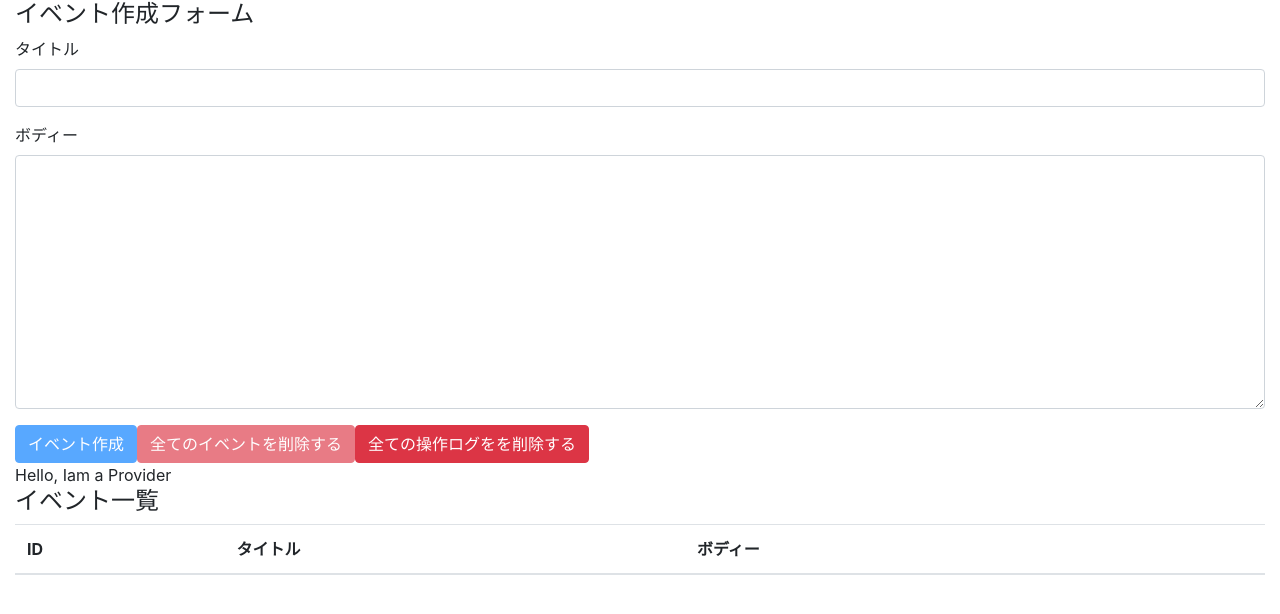
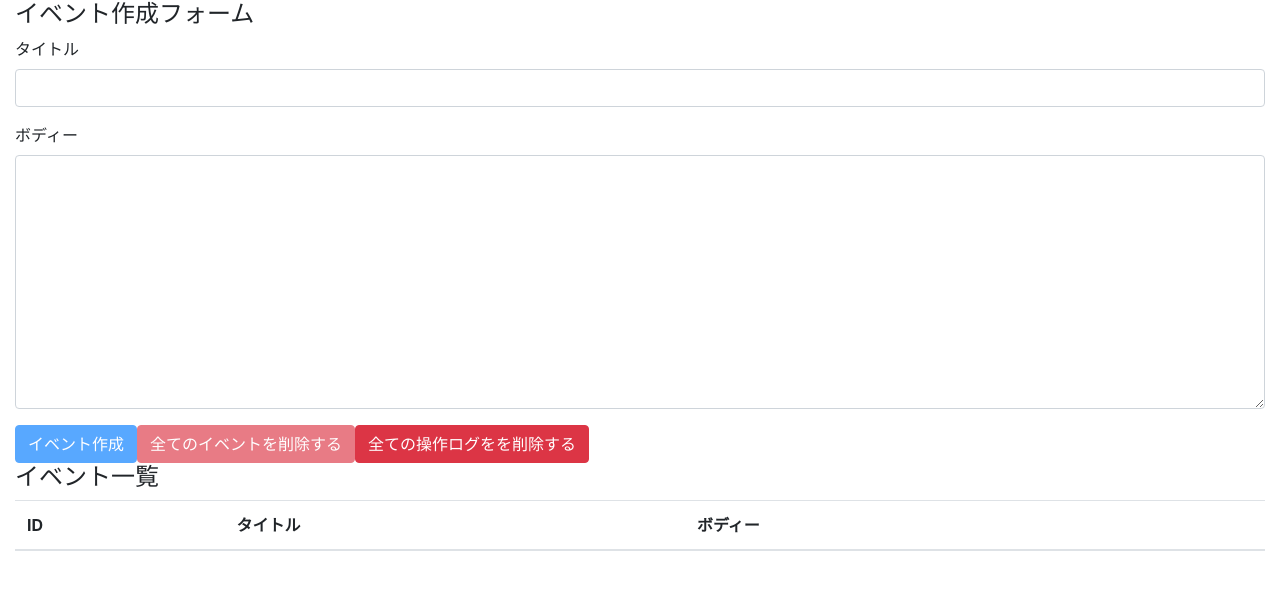
Before and after one commit to issiyda/react-hooks-101, a React (Create React App) app in the folder react-hooks-101/: page / in a window 1280 px wide. Shown: the top 614 px of the page. Built offline with nearby package versions, Linux system fonts and the light colour scheme.

Commit message:
install-redux

```diff
--- /dev/null
+++ b/package.json
@@ -0,0 +1,5 @@
+{
+  "dependencies": {
+    "redux": "4.0.1"
+  }
+}
--- a/react-hooks-101/src/components/App.js
+++ b/react-hooks-101/src/components/App.js
@@ -15,10 +15,10 @@
     const [state, dispatch] = useReducer(reducer, []);
 
     return (
-        <AppContext.Provider value={'Hello, Iam a Provider'}>
+        <AppContext.Provider value={{state, dispatch}}>
             <div className="container-fluid">
-                <EventForm state={state} dispatch={dispatch}/>
-                <Events state={state} dispatch={dispatch}/>
+                <EventForm/>
+                <Events/>
             </div>
         </AppContext.Provider>
     );
--- a/react-hooks-101/src/components/Event.js
+++ b/react-hooks-101/src/components/Event.js
@@ -1,6 +1,9 @@
-import React from "react";
+import React, {useContext} from "react";
 
-const Event = ({dispatch, event}) => {
+import AppContext from "../contexts/AppContext";
+
+const Event = ({event}) => {
+    const { dispatch } = useContext(AppContext);
     const id = event.id;
     const deleteEvent = () => {
         const result = window.confirm(`ID${id}のイベントを本当に削除してもよろしいですか？`)
--- a/react-hooks-101/src/components/EventForm.js
+++ b/react-hooks-101/src/components/EventForm.js
@@ -1,11 +1,14 @@
-import React, {useReducer, useState} from "react";
+import React, {useReducer, useState, useContext} from "react";
 import reducer from "../reducers";
 
 import { CREATE_EVENT, DELETE_ALL_EVENTS} from "../actions";
 
-const EventForm = ({ state, dispatch}) => {
-    const [title, setTitle] = useState('')
-    const [body, setBody] = useState('')
+import AppContext from "../contexts/AppContext";
+
+const EventForm = () => {
+    const {state , dispatch} = useContext(AppContext);
+    const [title, setTitle] = useState('');
+    const [body, setBody] = useState('');
 
 
     const addEvent = (e) => {
--- a/react-hooks-101/src/components/Events.js
+++ b/react-hooks-101/src/components/Events.js
@@ -1,14 +1,13 @@
-import  React , { useContext } from "react";
+import React, {useContext} from "react";
 
 import Event from "./Event";
 import AppContext from "../contexts/AppContext";
 
-const Events = ({state, dispatch}) => {
-    const value = useContext(AppContext);
+const Events = () => {
+    const {state} = useContext(AppContext);
 
     return (
         <>
-                <div>{value}</div>
             <h4>イベント一覧</h4>
             <table className="table table-hover">
                 <thead>
@@ -20,7 +19,7 @@
                 </tr>
                 </thead>
                 <tbody>
-                    {state.map((event, index) => (<Event key={index} event={event} dispatch={dispatch}/>))}
+                {state.map((event, index) => (<Event key={index} event={event}/>))}
                 </tbody>
             </table>
         </>
```
Also changed, not shown: 1 other file (tests, documents, lock files or other folders). Lines whose indentation alone changed are shown as unchanged.
